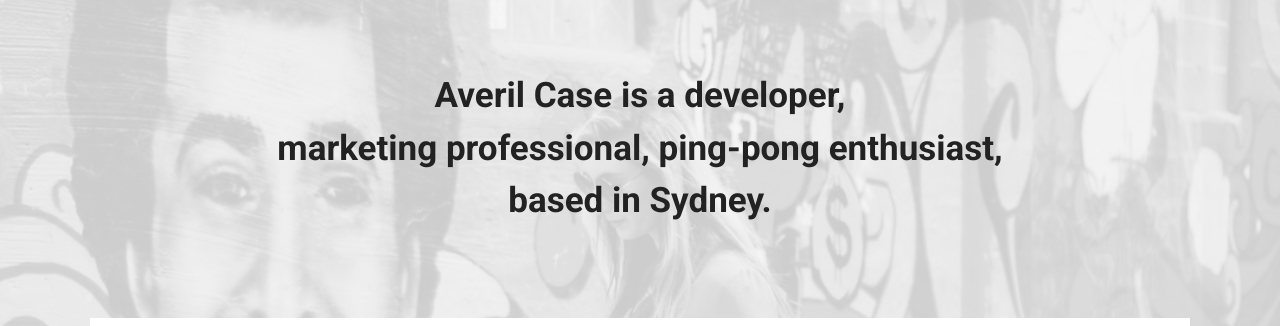
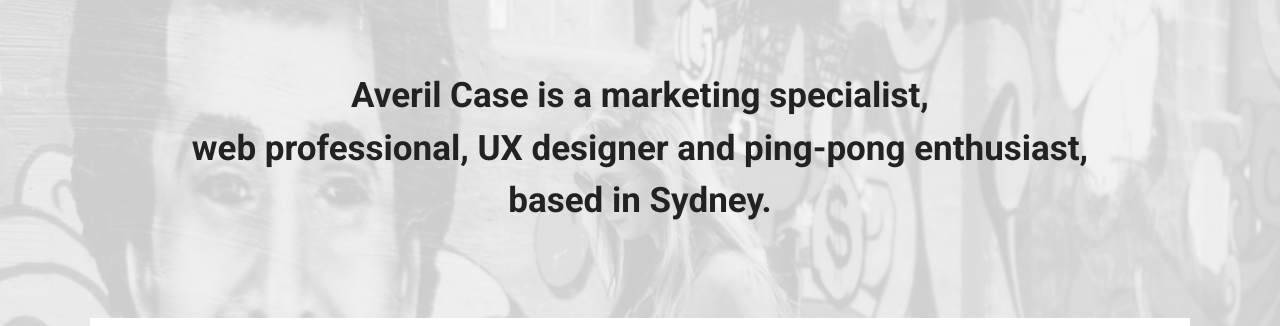
Before and after one commit to averilcase/averilcase.github.io, a plain HTML site: page index.html in a window 1280 px wide. Shown: the part 142-468 px from the top of the page. Drawn offline with nearby package versions, Linux system fonts and the light colour scheme; some icons are missing.

Commit message:
Update index.html

```diff
--- a/index.html
+++ b/index.html
@@ -24,7 +24,7 @@
 
 		</nav>
 		<div id="blurb">
-			<h2>Averil Case is a developer,<br/> marketing professional,
+			<h2>Averil Case is a marketing specialist,<br/> web professional, UX designer and
 			 ping-pong enthusiast, <br/>based in Sydney.
 			</h2>
 
```
